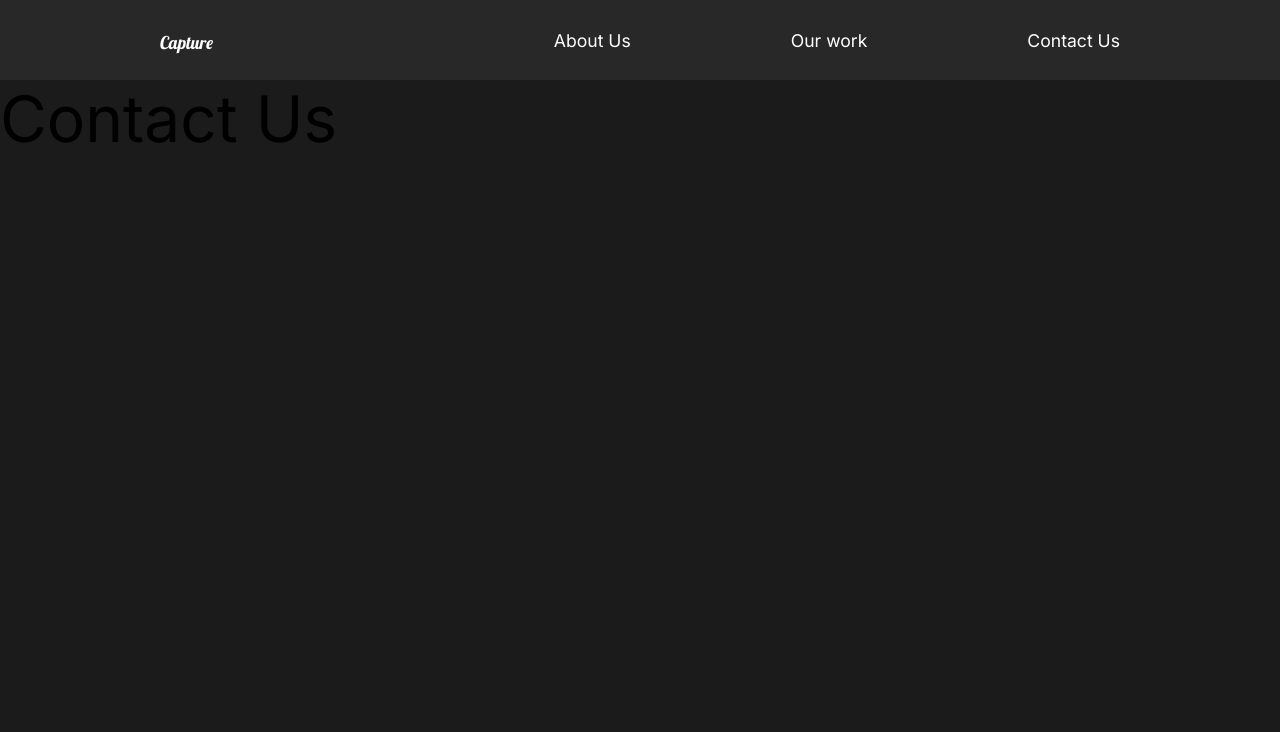
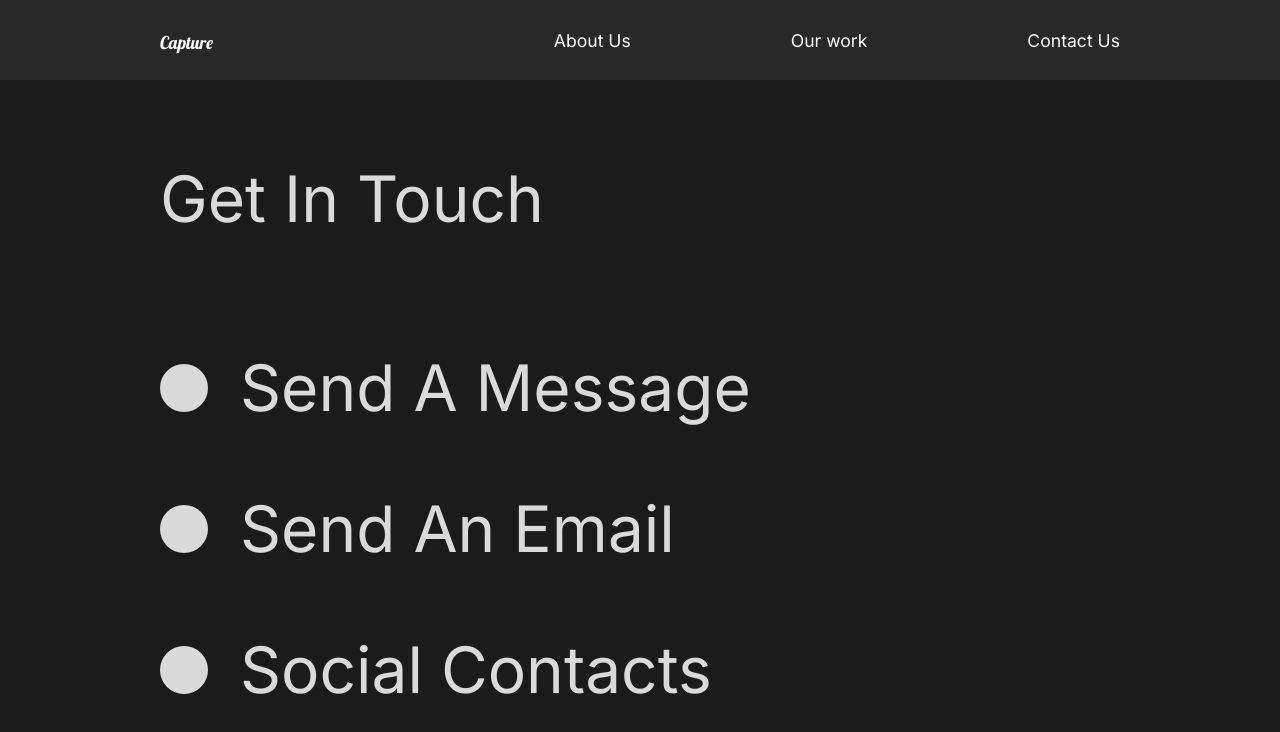
Before and after one commit to oley-projects/catpure-react-app, a React (Create React App) app: page /contact in a window 1280 px wide. Shown: the top 732 px of the page. Built offline with nearby package versions, Linux system fonts and the light colour scheme.

Commit message:
contact us component, transitions

```diff
--- a/src/pages/ContactUs.js
+++ b/src/pages/ContactUs.js
@@ -1,18 +1,62 @@
 // Animation
 import { motion } from "framer-motion";
-import { pageAnimation } from "../animation";
+import { pageAnimation, titleAnim } from "../animation";
+import styled from "styled-components";
 
 const ContactUs = () => {
   return(
-      <motion.div
+    <StyledContact
       variants={pageAnimation}
       initial="hidden"
       animate="show"
       exit="exit"
     >
-        <h2>Contact Us</h2>
-      </motion.div>
+      <Hide>
+        <Title>
+          <motion.h2 variants={titleAnim}>Get In Touch</motion.h2>
+        </Title>
+      </Hide>
+      <div>
+        <Social variants={titleAnim}>
+          <Circle />
+          <h2>Send A Message</h2>
+        </Social>
+        <Social variants={titleAnim}>
+          <Circle />
+          <h2>Send An Email</h2>
+        </Social>
+        <Social variants={titleAnim}>
+          <Circle />
+          <h2>Social Contacts</h2>
+        </Social>
+      </div>
+    </StyledContact>
   );
 };
 
+const StyledContact = styled(motion.div)`
+  padding: 5rem 10rem;
+  min-height: 90vh;
+  color: #dadada;
+`;
+const Title = styled.div`
+  margin-bottom: 5rem;
+`;
+const Hide = styled.div`
+  overflow: hidden;
+`;
+const Circle = styled.div`
+  border-radius: 50%;
+  background-color: #dadada;
+  width: 3rem;
+  height: 3rem;
+`;
+const Social = styled(motion.div)`
+  display: flex;
+  align-items: center;
+  h2 {
+    margin: 2rem;
+  }
+`;
+
 export default ContactUs;
```
Lines whose indentation alone changed are shown as unchanged.
